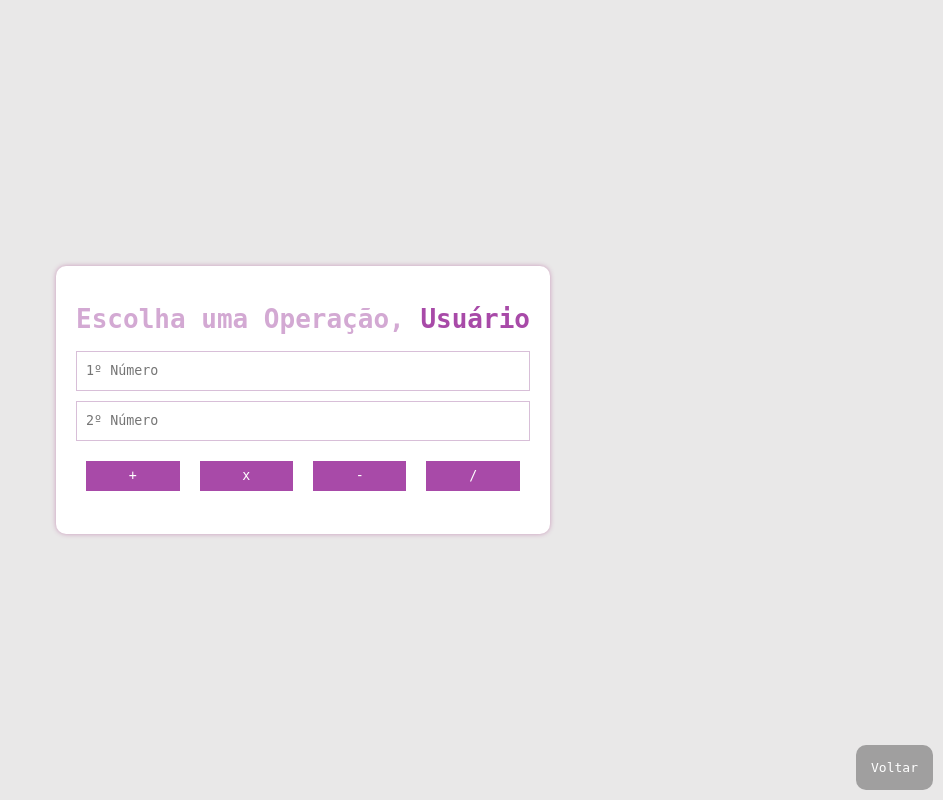
After one commit to JucianoSilva153/portfolio, a PHP site: the page made by projects/PHP Calculator UI/calc.html in a window 1280 px wide. The commit adds this page. Shown: the whole page, without its empty margins (337-1280 px from the left). Run offline with PHP 8.4, Linux system fonts and the light colour scheme.

Commit message:
15/07/2022

```diff
--- a/pages/devdesktop.html
+++ b/pages/devdesktop.html
@@ -4,6 +4,7 @@
     <meta http-equiv="X-UA-Compatible" content="IE=edge">
     <meta name="viewport" content="width=device-width, initial-scale=1.0">
     <link rel="stylesheet" href="../css/estilo.css">
+    <link rel="stylesheet" href="../css/animações.css">
     <title>Juciano Silva - Dev Desktop</title>
 </head>
 <body>
@@ -12,7 +13,6 @@
         <ul class="listm">
             <li><a href="../index.html">Home</a></li>
             <li><a href="../index.html#educacao">Educação</a></li>
-            <li><a href="../index.html#projetos">Projectos</a></li>
             <li><a href="./devweb.html">Web Dev</a></li>
             <li><a href="./devdesktop.html">Desktop Dev</a></li>
             <li><a href="#sobre">Sobre</a></li>
@@ -27,6 +27,5 @@
         </hgroup>
     </section>
 
-    section
 </body>
 </html>
--- /dev/null
+++ b/projects/PHP Calculator UI/calc.html
@@ -0,0 +1,28 @@
+<html lang="en">
+<head>
+    <meta charset="UTF-8">
+    <meta http-equiv="X-UA-Compatible" content="IE=edge">
+    <meta name="viewport" content="width=device-width, initial-scale=1.0">
+    <title>pCalc</title>
+    <link rel="stylesheet" href="./style/estilo.css" class="">
+</head>
+<body>
+    <div class="conteudo">
+        <h1>Escolha uma Operação, <span>Usuário</span></h1>
+        <form action="">
+            <input type="text" placeholder="1º Número">
+            <input type="text" placeholder="2º Número">
+            <div class="btn">
+                <button type="submit"><a href="./resul.html">+</a></button>
+                <button type="submit"><a href="./resul.html">x</a></button>
+                <button type="submit"><a href="./resul.html">-</a></button>
+                <button type="submit"><a href="./resul.html">/</a></button>
+            </div>
+        </form>
+    </div>
+
+    <div class="btnFloat">
+        <a href="../../pages/devweb.html">Voltar</a>
+    </div>
+</body>
+</html>
--- /dev/null
+++ b/projects/PHP Calculator UI/style/estilo.css
@@ -0,0 +1,88 @@
+*{
+    font-family: monospace;
+}
+
+body{
+    display: grid;
+    align-items: center;
+    justify-content: center;
+    background-color: #e9e8e8;
+}
+
+.conteudo{
+    background-color: white;
+    padding: 20px;
+    justify-content: center;
+    border-radius: 10px;
+    color: #d3a9d3;
+    box-shadow: 0px 0px 5px rgb(201, 152, 186);
+}
+
+.conteudo span{
+    color: #a84aa8;
+    font-weight: 900;
+}
+
+.btn{
+    display: flex;
+}
+
+.btn button{
+    width: 2%;
+    height: 30px;
+    margin: 10px;
+}
+
+.conteudo input{
+    display: block;
+    width: 100%;
+    height: 40px;
+    margin-bottom: 10px;
+    border: 1px solid thistle;
+    padding-left: 2%;
+}
+
+.conteudo button:hover{
+    transition: 0.4s;
+    animation: hov 0.4s ease;
+    background-color: #cc7ccc;
+}
+
+input:focus{
+    outline-color: #a84aa8;
+}
+
+.conteudo button{
+    border: none;
+    background-color: #a84aa8;
+    color: white;
+    height: 30px;
+    width: 100%;
+    cursor: hand;
+}
+
+@keyframes hov {
+    0%{
+        transform: scale(0.90);
+    }
+
+    100%{
+        transform: scale(1);
+    }
+
+}
+
+a{
+    color: inherit;
+    text-decoration: none;
+}
+
+.btnFloat{
+    position: fixed;
+    background-color: #a09f9f;
+    bottom: 10px;
+    right: 10px;
+    padding: 15px;
+    border-radius: 10px;
+    color: white;
+}
--- a/projects/Produtora/css/estilo.css
+++ b/projects/Produtora/css/estilo.css
@@ -106,6 +106,11 @@ button:hover{
     padding: 10px;
 }
 
+.card:hover{
+    animation: hov 0.4s ease-in-out ;
+    animation-duration: infinite;
+}
+
 
 .news .card{
     width: 500px;
--- a/projects/Produtora/index.html
+++ b/projects/Produtora/index.html
@@ -5,6 +5,7 @@
     <meta http-equiv="X-UA-Compatible" content="IE=edge">
     <meta name="viewport" content="width=device-width, initial-scale=1.0">
     <link rel="stylesheet" href="./css/estilo.css">
+    <link rel="stylesheet" href="./css/animacoes.css">
     <title>Produtora JS By Juciano Silva</title>
 </head>
 
--- a/projects/Produtora/js/tab.js
+++ b/projects/Produtora/js/tab.js
@@ -1,6 +1,7 @@
 function Trocar(btn) {
     if (btn == 0) {
         document.getElementById("SEC01").style.display = "block";
+        document.getElementById("SEC01").style.animation = "next 0.5s ease";
         document.getElementById("SEC02").style.display = "none";
         document.getElementById("SEC03").style.display = "none";
         document.getElementById("SEC04").style.display = "none";
@@ -13,6 +14,7 @@ function Trocar(btn) {
 
     } else if (btn == 1) {
         document.getElementById("SEC02").style.display = "block";
+        document.getElementById("SEC02").style.animation = "next 0.5s ease";
         document.getElementById("SEC01").style.display = "none";
         document.getElementById("SEC03").style.display = "none";
         document.getElementById("SEC04").style.display = "none";
@@ -25,6 +27,7 @@ function Trocar(btn) {
 
     } else if (btn == 2) {
         document.getElementById("SEC03").style.display = "block";
+        document.getElementById("SEC03").style.animation = "next 0.5s ease";
         document.getElementById("SEC01").style.display = "none";
         document.getElementById("SEC02").style.display = "none";
         document.getElementById("SEC04").style.display = "none";
@@ -37,6 +40,7 @@ function Trocar(btn) {
 
     } else if (btn == 3) {
         document.getElementById("SEC04").style.display = "block";
+        document.getElementById("SEC04").style.animation = "next 0.5s ease";
         document.getElementById("SEC03").style.display = "none";
         document.getElementById("SEC02").style.display = "none";
         document.getElementById("SEC01").style.display = "none";
```
Also changed, not shown: css/animações.css (added, +16 -0 lines), css/estilo.css (+45 -34 lines), examples/estilo/estilo.css (added, +73 -0 lines), examples/index.html (added, +15 -0 lines), index.html (+57 -18 lines), pages/devweb.html (+13 -0 lines), projects/PHP Calculator UI/index.html (added, +22 -0 lines), projects/PHP Calculator UI/resul.html (added, +21 -0 lines), projects/Produtora/css/animacoes.css (added, +25 -0 lines), projects/landing page/css/estilo.css (+8 -3 lines).
